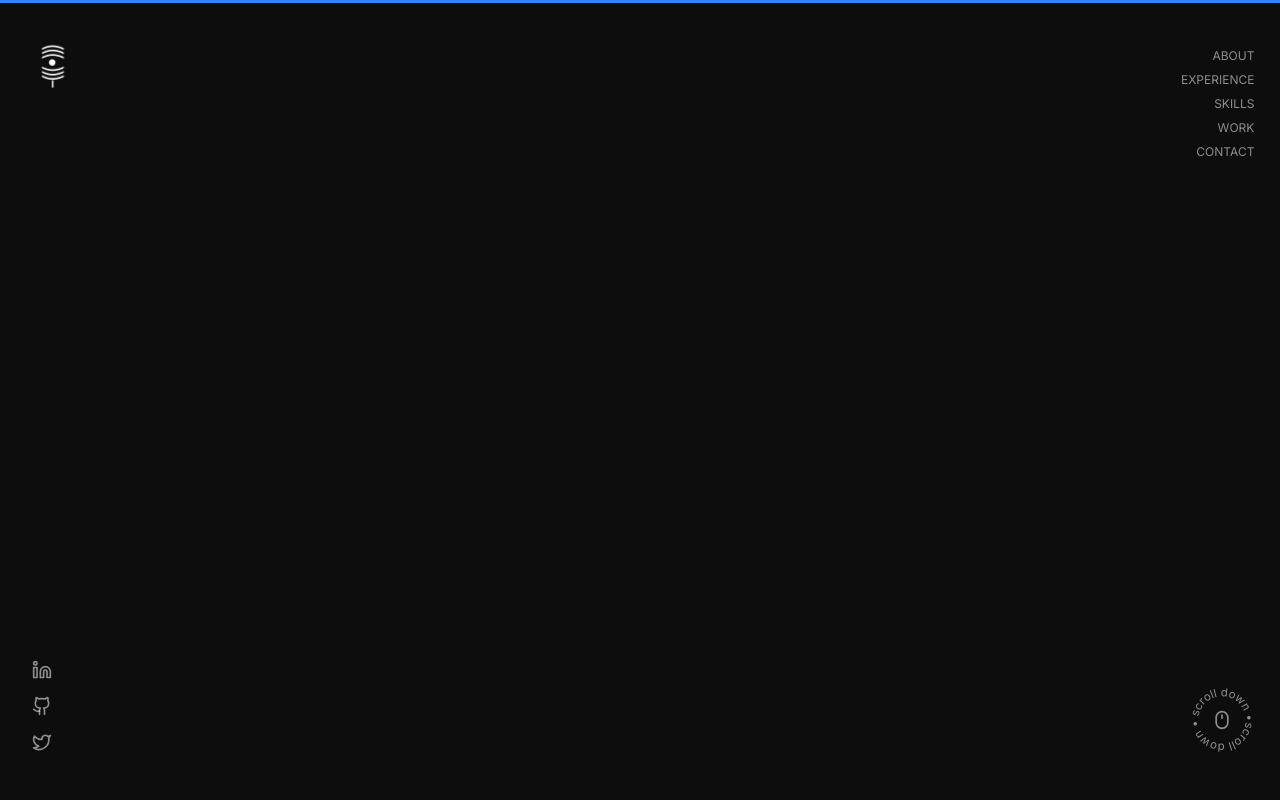
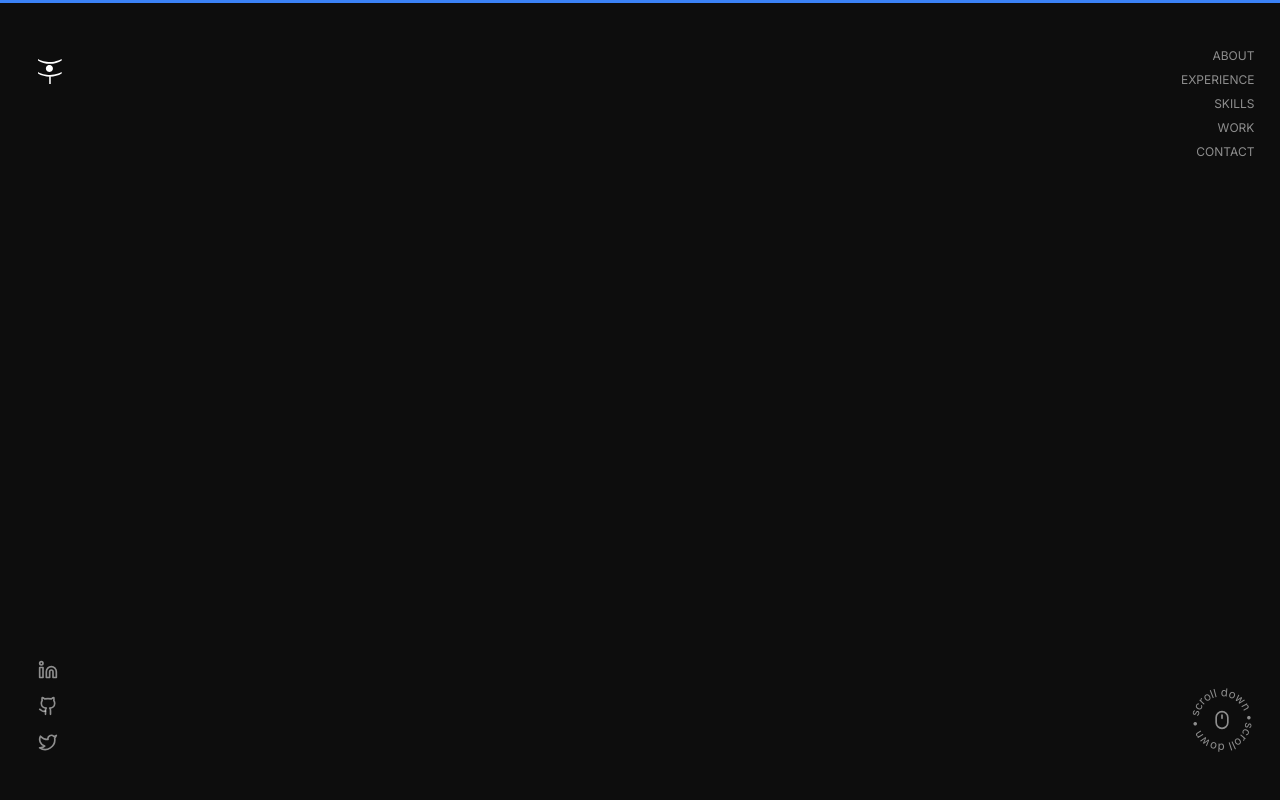
Before and after one commit to joysamaddar/portfolio, a Next.js app: page / in a window 1280 px wide. Shown: the top 800 px of the page. Built offline with nearby package versions, Linux system fonts and the light colour scheme.

Commit message:
Added new logo, favicon and fixed spacings

```diff
--- a/app/layout.tsx
+++ b/app/layout.tsx
@@ -4,12 +4,13 @@ import type { Metadata } from "next";
 import { Inter } from "next/font/google";
 import ScrollDown from "@/components/ui/ScrollDown";
 import PageScrollProgress from "@/components/ui/PageScrollProgress";
+import Socials from "@/components/ui/Socials";
 
 const inter = Inter({ subsets: ["latin"] });
 
 export const metadata: Metadata = {
   title: "Joy's Portfolio",
-  description: "Portfolio of Joy Samaddar",
+  description: "Making pixel-perfect UIs and robust backends.",
 };
 
 export default function RootLayout({
@@ -21,6 +22,7 @@ export default function RootLayout({
     <html lang="en">
       <body className={`${inter.className}`}>
         <PageScrollProgress />
+        <Socials/>
         <Navbar />
         {children}
         <ScrollDown />
--- a/app/page.tsx
+++ b/app/page.tsx
@@ -5,12 +5,10 @@ import Hero from "@/components/Hero";
 import Intro from "@/components/Intro";
 import MakeAndBreak from "@/components/MakeAndBreak";
 import Skills from "@/components/Skills";
-import Socials from "@/components/ui/Socials";
 
 export default function Home() {
   return (
     <main className="max-w-screen overflow-clip">
-      <Socials/>
       <Hero />
       <MakeAndBreak/>
       <Intro />
--- a/components/Navbar.tsx
+++ b/components/Navbar.tsx
@@ -24,16 +24,32 @@ export default function Navbar() {
 
   return (
     <div>
-      <nav className="fixed top-0 left-0 w-full flex flex-row items-start justify-between pl-[2.5%] pr-[2%] pt-8 md:pt-12 text-xs select-none z-[997]">
-        <motion.h2
-          initial={{ opacity: 0, x: "-1.5rem", rotate: "90deg" }}
+      <nav className="fixed top-0 left-0 w-full flex flex-row items-start justify-between pl-[3%] pr-[2%] pt-8 md:pt-12 text-xs select-none z-[997]">
+        <motion.svg
+          initial={{ opacity: 0, x: "-1.5rem" }}
           animate={{ opacity: 1, x: 0 }}
           transition={{ type: "spring", bounce: 0.3 }}
-          className="font-light text-2xl tracking-[-0.25rem]"
+          className="w-6"
+          width="45"
+          height="47"
+          viewBox="0 0 45 47"
+          fill="none"
+          xmlns="http://www.w3.org/2000/svg"
         >
-          (((•)))-
-          {/* )•)- */}
-        </motion.h2>
+          <path
+            d="M22.214 8.9203C18.0488 8.9203 14.1151 8.39387 10.4128 7.34102C6.71047 6.28817 3.23954 4.77832 0 2.81146V0C1.36523 0.844594 2.9098 1.61398 4.6337 2.30817C6.35759 3.01393 8.19719 3.62134 10.1525 4.13041C12.1078 4.63948 14.1093 5.03285 16.1572 5.31053C18.205 5.5882 20.224 5.72704 22.214 5.72704C24.8866 5.72704 27.5823 5.48407 30.3012 4.99814C33.0201 4.51221 35.6002 3.83538 38.0414 2.96765C40.4826 2.11148 42.6115 1.12227 44.4279 0V2.81146C41.1768 4.77832 37.7001 6.28817 33.9978 7.34102C30.2955 8.39387 26.3675 8.9203 22.214 8.9203Z"
+            fill="white"
+          />
+          <path
+            d="M14.8035 17.9705C14.8035 16.7672 15.0986 15.6681 15.6886 14.6731C16.2902 13.6781 17.0886 12.8856 18.0836 12.2955C19.0786 11.7055 20.1777 11.4046 21.3809 11.3931C22.5958 11.3931 23.6949 11.6881 24.6783 12.2782C25.6733 12.8682 26.4659 13.6608 27.0559 14.6558C27.6575 15.6623 27.9584 16.7672 27.9584 17.9705C27.9584 19.1853 27.6575 20.2845 27.0559 21.2679C26.4659 22.2629 25.6733 23.0554 24.6783 23.6455C23.6949 24.2471 22.5958 24.5479 21.3809 24.5479C20.1777 24.5479 19.0786 24.2471 18.0836 23.6455C17.0886 23.0554 16.2902 22.2629 15.6886 21.2679C15.0986 20.2845 14.8035 19.1853 14.8035 17.9705Z"
+            fill="white"
+          />
+          <path
+            d="M22.214 33.2293C18.0488 33.2293 14.1151 32.7029 10.4128 31.6501C6.71047 30.5972 3.23954 29.0873 0 27.1205V24.309C1.36523 25.1536 2.9098 25.923 4.6337 26.6172C6.35759 27.323 8.19719 27.9304 10.1525 28.4394C12.1078 28.9485 14.1093 29.3419 16.1572 29.6196C18.205 29.8972 20.224 30.0361 22.214 30.0361C24.8866 30.0361 27.5823 29.7931 30.3012 29.3072C33.0201 28.8212 35.6002 28.1444 38.0414 27.2767C40.4826 26.4205 42.6115 25.4313 44.4279 24.309V27.1205C41.1768 29.0873 37.7001 30.5972 33.9978 31.6501C30.2955 32.7029 26.3675 33.2293 22.214 33.2293Z"
+            fill="white"
+          />
+          <path d="M23.9147 47H20.9991V32.2138H23.9147V47Z" fill="white" />
+        </motion.svg>
         <motion.ul
           variants={ulAnim}
           initial="hidden"
--- a/components/ui/Socials.tsx
+++ b/components/ui/Socials.tsx
@@ -1,3 +1,5 @@
+"use client"
+
 import { motion } from "framer-motion";
 import { Github, Linkedin, Twitter } from "lucide-react";
 
@@ -13,8 +15,8 @@ export default function Socials(){
   };
 
   const socialsAnim = {
-    hidden: { opacity: 0, y: "-1.5rem" },
-    show: { opacity: 1, y: "0", transition: { type: "spring", bounce: 0.3 } },
+    hidden: { opacity: 0, x: "-1.5rem" },
+    show: { opacity: 1, x: "0", transition: { type: "spring", bounce: 0.3 } },
   };
 
   return(
@@ -22,7 +24,7 @@ export default function Socials(){
     variants={ulAnim}
     initial="hidden"
     animate="show"
-    className="text-graytransparent flex flex-col gap-4 items-center justify-start transition-all fixed bottom-0 pl-[2.5%] my-8 md:my-12"
+    className="text-graytransparent flex flex-col gap-4 items-center justify-start transition-all fixed bottom-0 pl-[3%] my-8 md:my-12"
   >
     <motion.a
       variants={socialsAnim}
```
Also changed, not shown: 1 other file (tests, documents, lock files or other folders).
